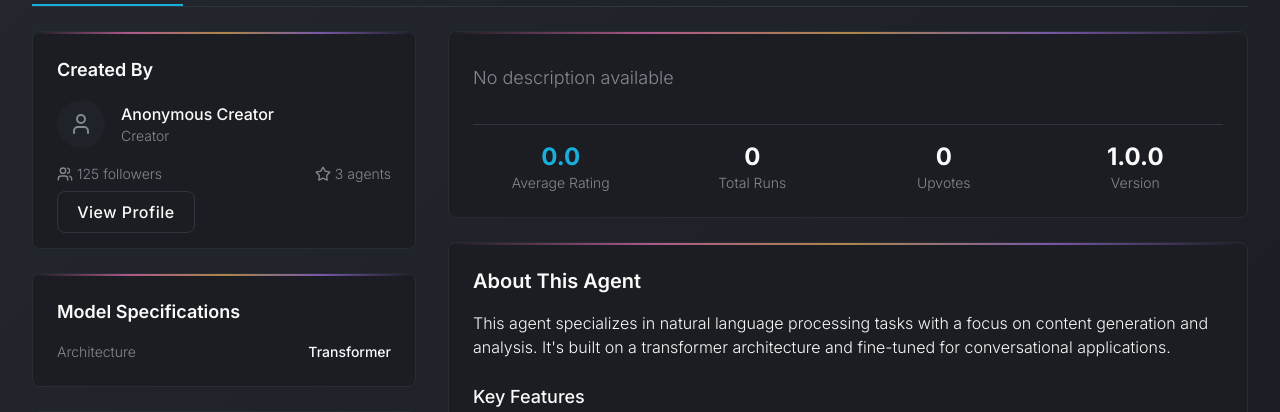
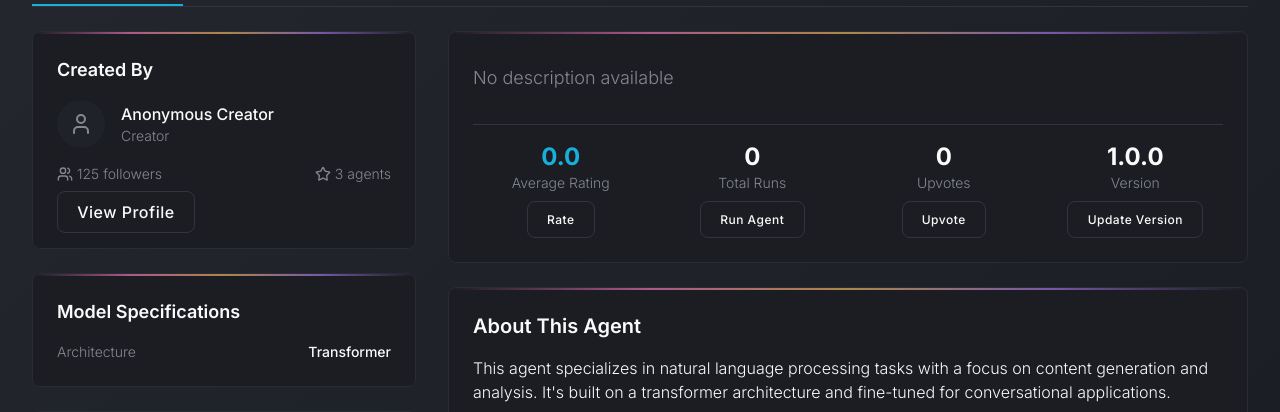
Before and after one commit to dhruv-garg07/agent-architects-studio, a Flask app: template templates/agent_detail.html in a window 1280 px wide. Shown: the part 191-603 px from the top of the page. Run offline with Flask 3, Linux system fonts and the light colour scheme; the template is opened without the code that fills it, so the values that code supplies are empty; parts of the project's set-up code (start-up, migrations or seed data) failed here and were passed over; some libraries are stand-ins or nearby versions.

Commit message:
agent_detail_changes

```diff
--- a/templates/agent_detail.html
+++ b/templates/agent_detail.html
@@ -243,22 +243,26 @@
                     </div>
 
                     <!-- Stats -->
-                    <div class="grid grid-cols-2 md:grid-cols-4 gap-4 pt-4 border-t border-border">
+                    <div class="grid grid-cols-2 md:grid-cols-4 gap-4 pt-4 border-t border-border" id="agent-stats">
                         <div class="text-center">
-                            <div class="text-2xl font-bold text-primary">{{ "%.1f"|format(agent.avg_rating or 0) }}</div>
+                            <div id="avg-rating" class="text-2xl font-bold text-primary">{{ "%.1f"|format(agent.avg_rating or 0) }}</div>
                             <div class="text-sm text-muted-foreground">Average Rating</div>
+                            <button id="rate-btn" class="btn-secondary mt-2 text-xs">Rate</button>
                         </div>
                         <div class="text-center">
-                            <div class="text-2xl font-bold text-sage">{{ agent.total_runs or 0 }}</div>
+                            <div id="total-runs" class="text-2xl font-bold text-sage">{{ agent.total_runs or 0 }}</div>
                             <div class="text-sm text-muted-foreground">Total Runs</div>
+                            <button id="run-btn" class="btn-secondary mt-2 text-xs">Run Agent</button>
                         </div>
                         <div class="text-center">
-                            <div class="text-2xl font-bold text-dusty-blue">{{ agent.upvotes or 0 }}</div>
+                            <div id="upvotes" class="text-2xl font-bold text-dusty-blue">{{ agent.upvotes or 0 }}</div>
                             <div class="text-sm text-muted-foreground">Upvotes</div>
+                            <button id="upvote-btn" class="btn-secondary mt-2 text-xs">Upvote</button>
                         </div>
                         <div class="text-center">
-                            <div class="text-2xl font-bold text-soft-ochre">{{ agent.version or '1.0.0' }}</div>
+                            <div id="version" class="text-2xl font-bold text-soft-ochre">{{ agent.version or '1.0.0' }}</div>
                             <div class="text-sm text-muted-foreground">Version</div>
+                            <button id="version-btn" class="btn-secondary mt-2 text-xs">Update Version</button>
                         </div>
                     </div>
                 </div>
@@ -993,6 +997,52 @@ updatePreview();
 });
 </script>
 
+<script>
+function updateStat(id, value) {
+    document.getElementById(id).textContent = value;
+}
 
+// Run Agent
+document.getElementById('run-btn').addEventListener('click', function() {
+    fetch('/agent/{{ agent.id }}/run', { method: 'POST' })
+        .then(res => res.json())
+        .then(data => updateStat('total-runs', data.total_runs));
+});
+
+// Upvote
+document.getElementById('upvote-btn').addEventListener('click', function() {
+    fetch('/agent/{{ agent.id }}/upvote', { method: 'POST' })
+        .then(res => res.json())
+        .then(data => updateStat('upvotes', data.upvotes));
+});
+
+// Rate
+document.getElementById('rate-btn').addEventListener('click', function() {
+    const rating = prompt("Enter your rating (1-5):");
+    if (rating) {
+        fetch('/agent/{{ agent.id }}/rate', {
+            method: 'POST',
+            headers: { 'Content-Type': 'application/json' },
+            body: JSON.stringify({ rating: parseFloat(rating) })
+        })
+        .then(res => res.json())
+        .then(data => updateStat('avg-rating', data.avg_rating));
+    }
+});
+
+// Update Version
+document.getElementById('version-btn').addEventListener('click', function() {
+    const version = prompt("Enter new version:");
+    if (version) {
+        fetch('/agent/{{ agent.id }}/version', {
+            method: 'POST',
+            headers: { 'Content-Type': 'application/json' },
+            body: JSON.stringify({ version: version })
+        })
+        .then(res => res.json())
+        .then(data => updateStat('version', data.version));
+    }
+});
+</script>
 
 {% endblock %}
```
